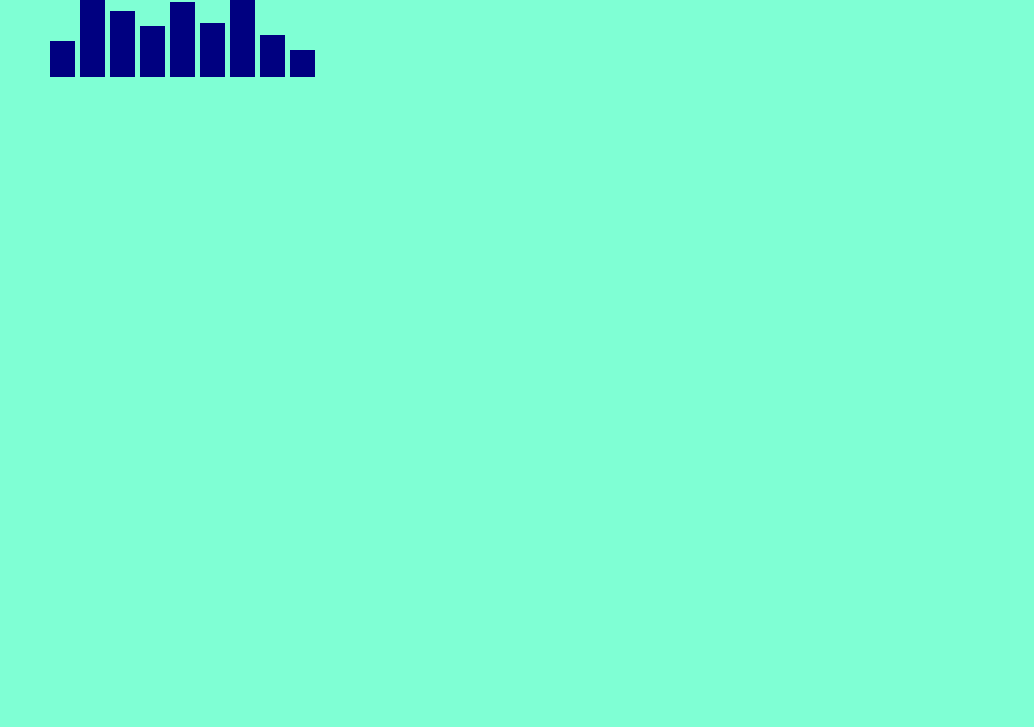
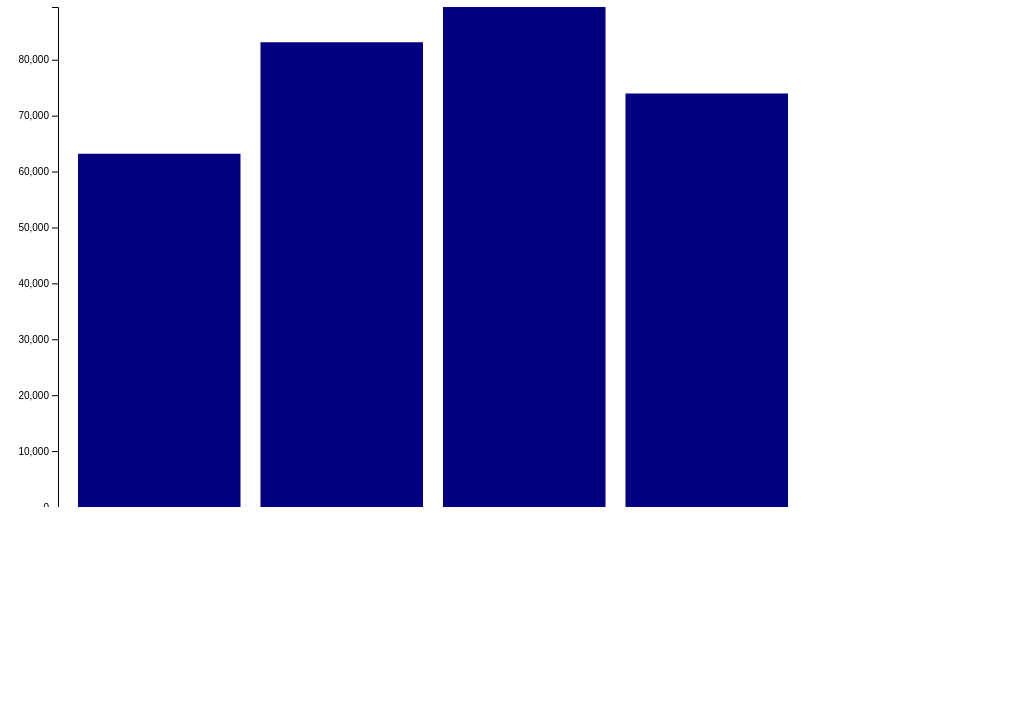
Before and after one commit to brigidtimlin/mothercoders-website, a plain HTML site: page BusPage.html in a window 1280 px wide. Shown: the part 73-800 px from the top of the page, without its empty margins (0-1034 px from the left). Drawn offline with nearby package versions, Linux system fonts and the light colour scheme.

Commit message:
added D3.js bar graph to BusPage, updated photo on portfolio site

```diff
--- a/BusPage.html
+++ b/BusPage.html
@@ -2,7 +2,7 @@
 <html>
 
 <head>
-    <link rel="stylesheet" href="css/main.css">
+    <!--<link rel="stylesheet" href="css/main.css">-->
     <script src="https://d3js.org/d3.v5.min.js"></script>
     <script type="text/javascript" src="main.js"></script>
     <title>Public School Buses</title>
@@ -14,40 +14,52 @@
 </head>
 
 <body>
+
 <style>
   .bar:hover {
     fill: brown;
   }
-  body {
-    height: 400px;
-    width: 350px;
-    background-color: aquamarine;
-      margin: 50px;
+  h1 {
+    text-align: center;
   }
+
 </style>
+<h1>School Bus Delays in New York City Public Schools</h1>
+
   <script>
-    const dataset = [12, 31, 22, 17, 25, 18, 29, 14, 9];
+    const dataset = [63184, 83141, 89434, 73956];
 
-    const w = 500;
-    const h = 100;
+    const w = 800;
+    const h = 500;
+    const bargap = 20;
+    const padding = 50;
+    const barwidth = ((w-padding-bargap)/dataset.length)-bargap;
+
+    const yScale = d3.scaleLinear()
+        .domain([0, d3.max(dataset, (d) => d)])
+        .range([h, 0]);
 
     const svg = d3.select("body")
-                  .append("svg")
-                  .attr("width", w)
-                  .attr("height", h);
+        .append("svg")
+        .attr("width", w)
+        .attr("height", h);
 
     svg.selectAll("rect")
        .data(dataset)
        .enter()
        .append("rect")
-       .attr("x", (d, i) => i * 30)
-       .attr("y", (d, i) => h - 3 * d)
-       .attr("width", 25)
+       .attr("x", (d, i) => bargap + i * (barwidth + bargap) + padding)
+       .attr("y",(d) => yScale(d))
+       .attr("width", barwidth)
        .attr("height", (d, i) => d * 3)
        .attr("fill", "navy")
        .attr("class", "bar")
        .append("title")
         .text((d => d));
 
+        svg.append("g")
+        .attr("transform", "translate(50 0)")
+        .call(d3.axisLeft().scale(yScale));
+
   </script>
 </body>
--- a/CSS/main.css
+++ b/CSS/main.css
@@ -9,7 +9,7 @@ body{
   border: 2px white;
   box-shadow: 2px 2px 4px #787878;
   background-color: white;
-  position: fixed;
+  position: sticky;
   top: 0;
   width: 100%;
   z-index: 9999;
@@ -76,6 +76,7 @@ p {
   display: flex;
   flex-direction: column;
 }
+
 #two {
   /*background-color: yellow;*/
 }
--- a/main.js
+++ b/main.js
@@ -1,6 +1,6 @@
 console.log ("this is brigid");
 function hover(element) {
-    element.setAttribute('src', 'img/fun-photo.jpg');
+    element.setAttribute('src', 'img/familyMuseum.jpg');
   }
 
   function unhover(element) {
```
Also changed, not shown: index.html (+2 -1 lines), img/familyMuseum.jpg (added), img/fun-photo.jpg (deleted).
